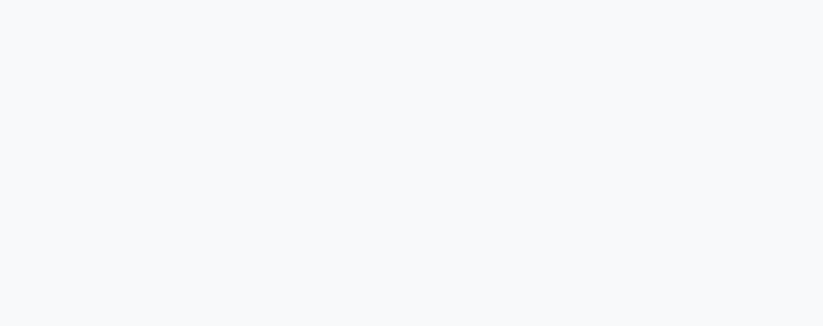
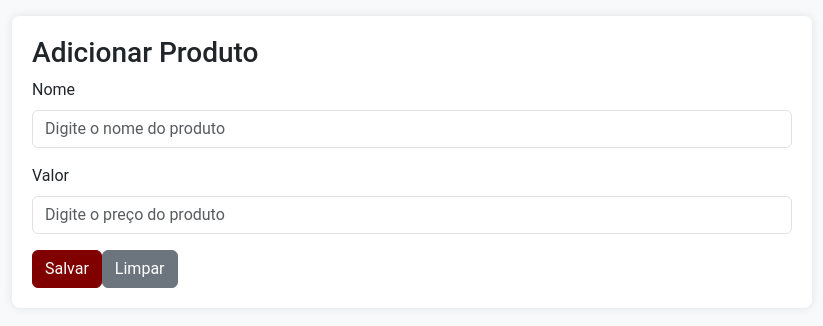
Before and after one commit to kleinvanessa/ProductCRUD, a React (Create React App) app in the folder product-frontend/: page /add-product in a window 1280 px wide. Before the commit this address had no page. Shown: the top 326 px of the page, without its empty margins (228-1051 px from the left). Built offline with nearby package versions, Linux system fonts and the light colour scheme.

Commit message:
remove unused code

```diff
--- a/product-frontend/src/App.js
+++ b/product-frontend/src/App.js
@@ -1,16 +1,15 @@
 import React from 'react';
 import { BrowserRouter as Router, Route, Routes } from 'react-router-dom';
 import HomePage from './pages/HomePage.js';
-import ProductForm from './components/AddProduct.js';
+import AddProduct from './components/AddProduct.js';
 import ProductList from './components/ProductList.js';
 
 const App = () => (
   <Router>
     <Routes>
       <Route path="/" element={<HomePage />} />
-      <Route path="/products" element={<ProductList />} />
-      <Route path="/create" element={<ProductForm />} />
-      <Route path="/edit-product/:id" element={<ProductForm />} />
+      <Route path="/products-list" element={<ProductList />} />
+      <Route path="/add-product" element={<AddProduct />} />
     </Routes>
   </Router>
 );
--- a/product-frontend/src/components/AddProduct.js
+++ b/product-frontend/src/components/AddProduct.js
@@ -3,7 +3,7 @@ import { Modal, Button, Form, Container } from 'react-bootstrap';
 import { addProduct } from '../services/ProductService';
 import '../styles/ProductList.css';
 
-const AddProduct = ({ setKey }) => {
+const AddProduct = () => {
   const [name, setName] = useState('');
   const [price, setPrice] = useState('');
   const [showSuccess, setShowSuccess] = useState(false);
--- a/product-frontend/src/pages/HomePage.js
+++ b/product-frontend/src/pages/HomePage.js
@@ -5,7 +5,7 @@ import ProductForm from '../components/AddProduct.js';
 import '../styles/HomePage.css';
 
 const HomePage = () => {
-  const [key, setKey] = useState('list');
+  const [key, setKey] = useState('products-list');
   const [refresh, setRefresh] = useState(false);
 
   return (
@@ -20,16 +20,16 @@ const HomePage = () => {
         activeKey={key}
         onSelect={(k) => {
           setKey(k);
-          if (k === 'list') {
+          if (k === 'products-list') {
             setRefresh(!refresh);
           }
         }}
         className="mb-3"
       >
-        <Tab eventKey="list" title="Lista de Produtos">
+        <Tab eventKey="products-list" title="Lista de Produtos">
           <ProductList key={refresh} />
         </Tab>
-        <Tab eventKey="add" title="Adicionar Produto">
+        <Tab eventKey="add-product" title="Adicionar Produto">
           <ProductForm setKey={setKey} />
         </Tab>
       </Tabs>
```
